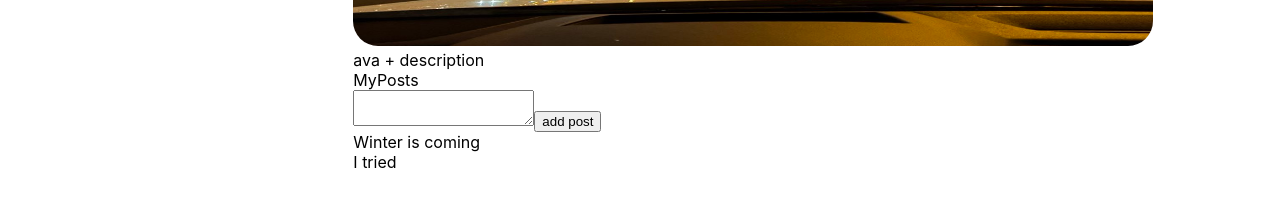
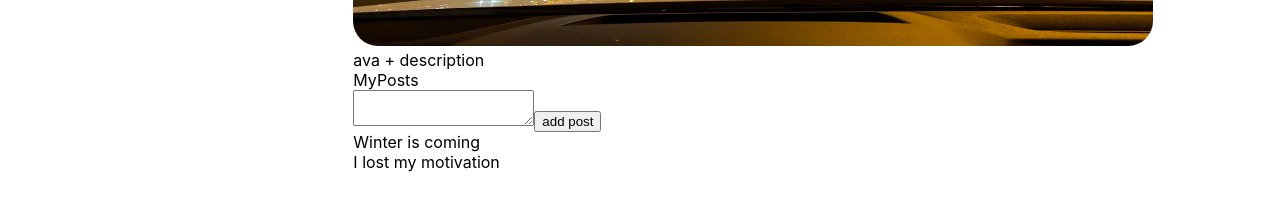
Before and after one commit to ilyaKarachun/social_network, a React (Create React App) app: page /profile in a window 1280 px wide. Shown: the part 279-490 px from the top of the page. Built offline with nearby package versions, Linux system fonts and the light colour scheme.

Commit message:
feat: add post

```diff
--- a/src/Profile/MyPosts/MyPosts.tsx
+++ b/src/Profile/MyPosts/MyPosts.tsx
@@ -1,17 +1,43 @@
-import React from 'react';
+import React, {ChangeEvent, FormEvent, RefObject, useState} from 'react';
 import {Post} from "./Post/Post";
+
+type TPostData = {
+    id: number
+    message: string
+}
 
 
 export const MyPosts = () => {
-    return <div>
+
+
+    const [postData, setPostData] = useState<TPostData[]>([
+        {id: 1, message: "Winter is coming"},
+        {id: 2, message: "I lost my motivation"},
+    ])
+
+    const [newPostText, setNewPostText] = useState<string>("")
+
+    const addPost = () => {
+        setPostData([...postData, { id: 3, message: newPostText}])
+        setNewPostText("")
+    }
+
+    const updateNewPostText = (e: ChangeEvent<HTMLTextAreaElement>,) => {
+        setNewPostText(e.currentTarget.value)
+    }
+
+    const usersPost = postData.map(el => <Post message={el.message} />)
+    return (
         <div>
             MyPosts
             <div>
-                <textarea></textarea>
-                <button>add post</button>
+                <textarea
+                    value={newPostText}
+                    onChange={updateNewPostText}
+                />
+                <button onClick={addPost}>add post</button>
             </div>
-           <Post message={"Winter is coming"}/>
-           <Post message={"I tried"}/>
+            {usersPost}
         </div>
-    </div>
+    )
 }
```
Also changed, not shown: src/redux/state.ts (added, +14 -0 lines).
